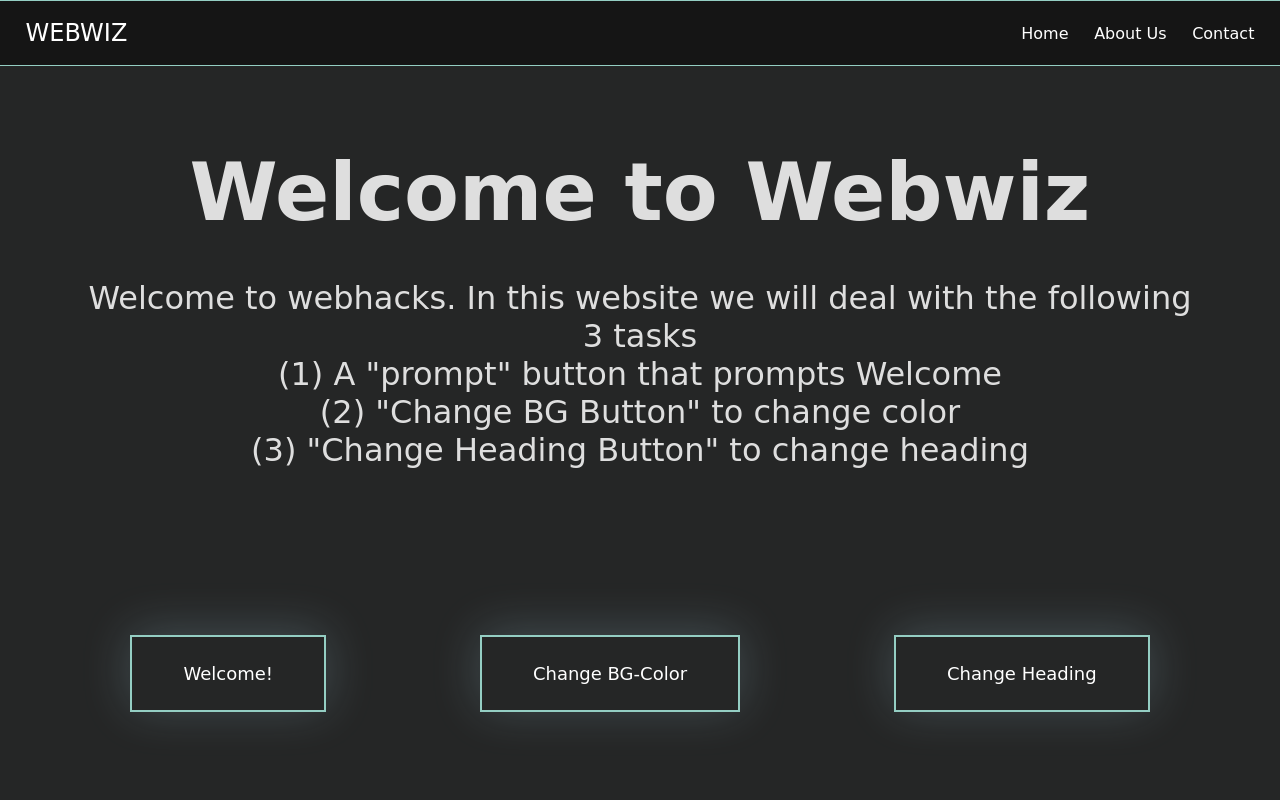
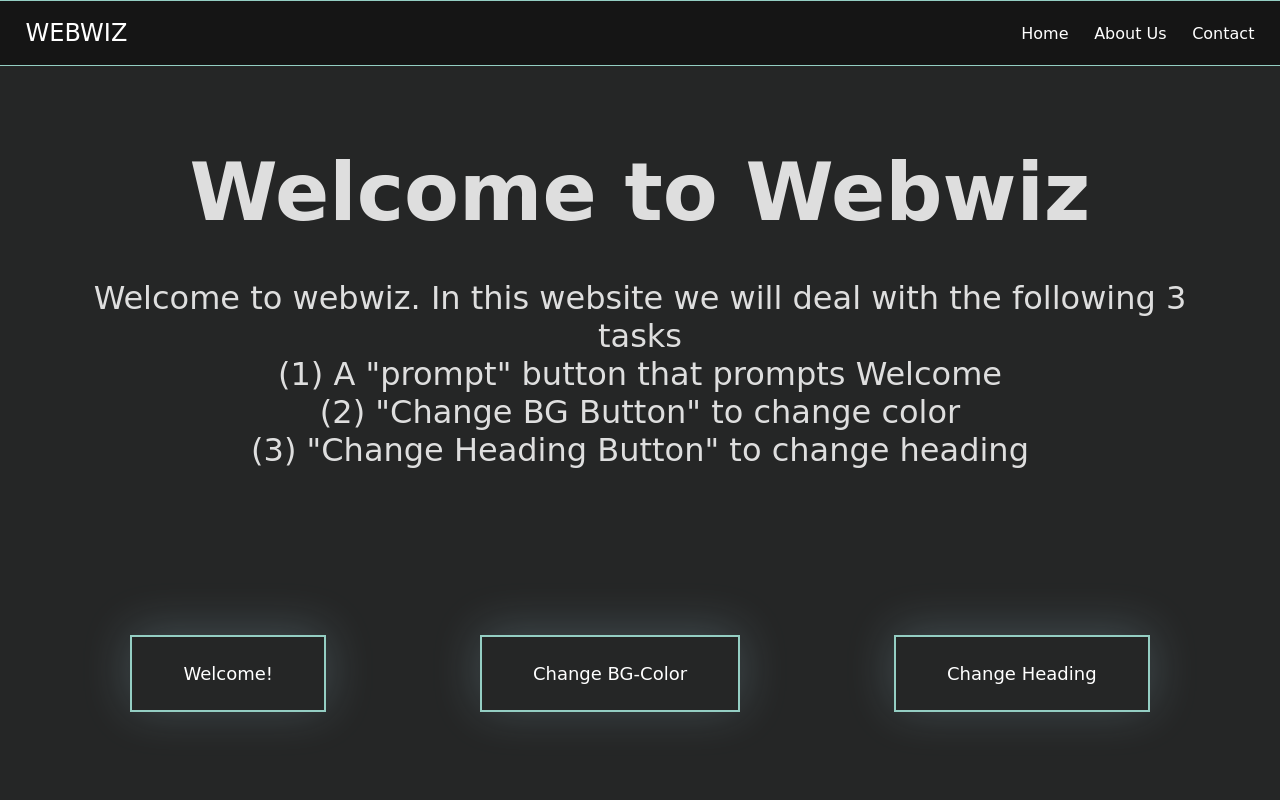
Before and after one commit to sazuyakun/WebwizTask, a plain HTML site: page index.html in a window 1280 px wide. Shown: the top 800 px of the page. Drawn offline with Linux system fonts and the light colour scheme; a web font is replaced by a local one.

Commit message:
Update index.html

```diff
--- a/index.html
+++ b/index.html
@@ -31,7 +31,7 @@
     </header>
     <div class="mainbody" id="mainbody">
         <h1 id="mainheading">Welcome to Webwiz</h1>
-        <p>Welcome to webhacks. In this website we will deal with the following 3 tasks</p>
+        <p>Welcome to webwiz. In this website we will deal with the following 3 tasks</p>
         <p>(1) A "prompt" button that prompts Welcome</p>
         <p>(2) "Change BG Button" to change color</p>
         <p>(3) "Change Heading Button" to change heading</p>
```
